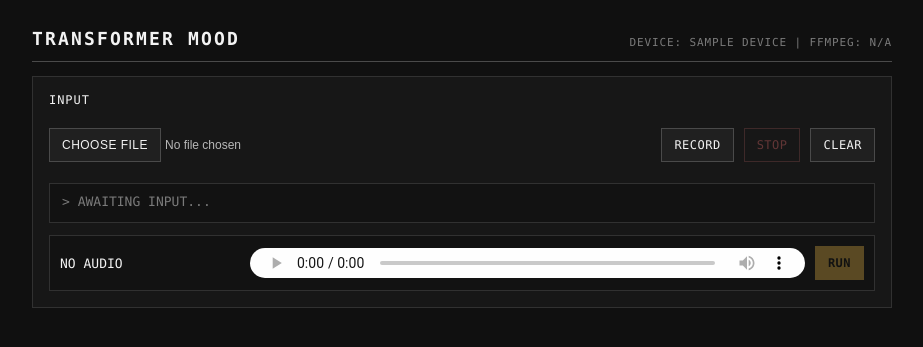
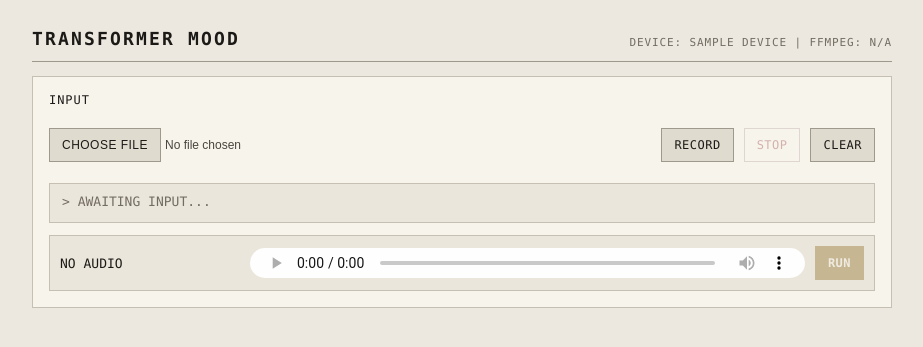
Before and after one commit to tamochii/transformer-mood, a FastAPI app: template templates/index.html in a window 1280 px wide. Shown: the top 347 px of the page, without its empty margins (178-1101 px from the left). Run offline with FastAPI, Linux system fonts and the light colour scheme; the template is opened without the code that fills it: most values are stand-ins (such as "Sample title", 1, 10 or a date in 2020); parts of the project's set-up code (start-up, migrations or seed data) failed here and were passed over.

Commit message:
change ui

```diff
--- a/templates/index.html
+++ b/templates/index.html
@@ -6,16 +6,22 @@
   <title>Speech Emotion Classifier</title>
   <style>
     :root {
-      --bg: #101010;
-      --panel: #171717;
-      --panel-alt: #121212;
-      --border: #313131;
-      --border-strong: #4a4a4a;
-      --text: #b8b8b8;
-      --text-bright: #f3f3f3;
-      --text-dim: #7a7a7a;
-      --accent: #c59d3d;
-      --danger: #d06363;
+      --bg: #ece8df;
+      --panel: #f7f4ec;
+      --panel-alt: #ebe6db;
+      --border: #c5bfb4;
+      --border-strong: #9f988c;
+      --text: #4a463f;
+      --text-bright: #1c1a17;
+      --text-dim: #726c63;
+      --accent: #907127;
+      --danger: #9d4f4f;
+      --button-bg: #e0dbcf;
+      --button-hover: #d6d0c3;
+      --button-text: #1c1a17;
+      --primary-text: #f7f4ec;
+      --danger-border: #bfaaaa;
+      --danger-hover: rgba(157, 79, 79, 0.08);
     }
     body {
       background: var(--bg);
@@ -77,8 +83,8 @@
       margin-bottom: 12px;
     }
     button, input[type="file"]::file-selector-button {
-      background: #202020;
-      color: var(--text-bright);
+      background: var(--button-bg);
+      color: var(--button-text);
       border: 1px solid var(--border-strong);
       padding: 9px 12px;
       font-size: 12px;
@@ -87,16 +93,16 @@
       font-family: inherit;
       letter-spacing: 0.04em;
     }
-    button:hover:not(:disabled), input[type="file"]::file-selector-button:hover { background: #282828; }
+    button:hover:not(:disabled), input[type="file"]::file-selector-button:hover { background: var(--button-hover); }
     button.primary {
       background: var(--accent);
       border-color: var(--accent);
-      color: #111;
+      color: var(--primary-text);
       font-weight: 700;
     }
     button.primary:hover:not(:disabled) { background: #d3af59; }
-    button.danger { color: var(--danger); border-color: #784545; background: transparent; }
-    button.danger:hover:not(:disabled) { background: rgba(208, 99, 99, 0.08); }
+    button.danger { color: var(--danger); border-color: var(--danger-border); background: transparent; }
+    button.danger:hover:not(:disabled) { background: var(--danger-hover); }
     button:disabled { opacity: 0.4; cursor: not-allowed; }
     input[type="file"] {
       width: 100%;
@@ -184,7 +190,7 @@
       font-size: 12px;
       margin-bottom: 4px;
     }
-    .prob-bar { background: #262626; height: 6px; width: 100%; }
+    .prob-bar { background: #d4cec2; height: 6px; width: 100%; }
     .prob-fill { background: var(--accent); height: 100%; width: 0%; transition: width 0.3s ease; }
 
     @media (max-width: 600px) {
```
